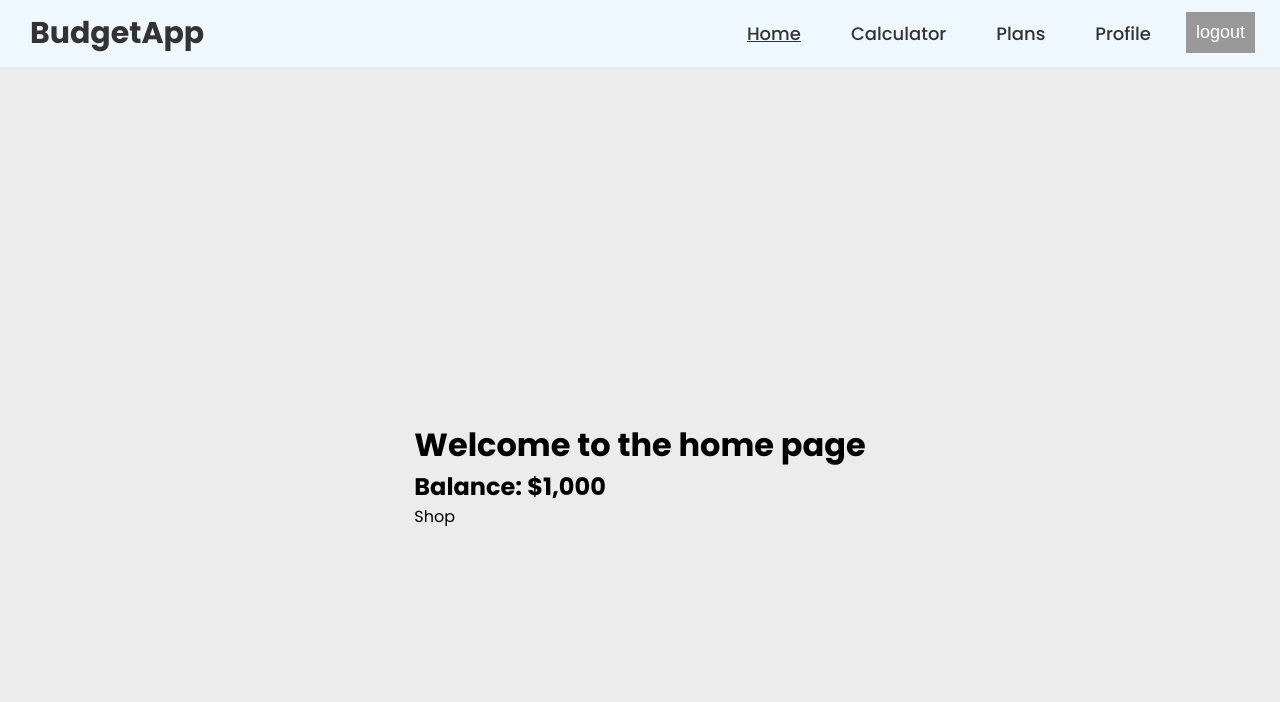
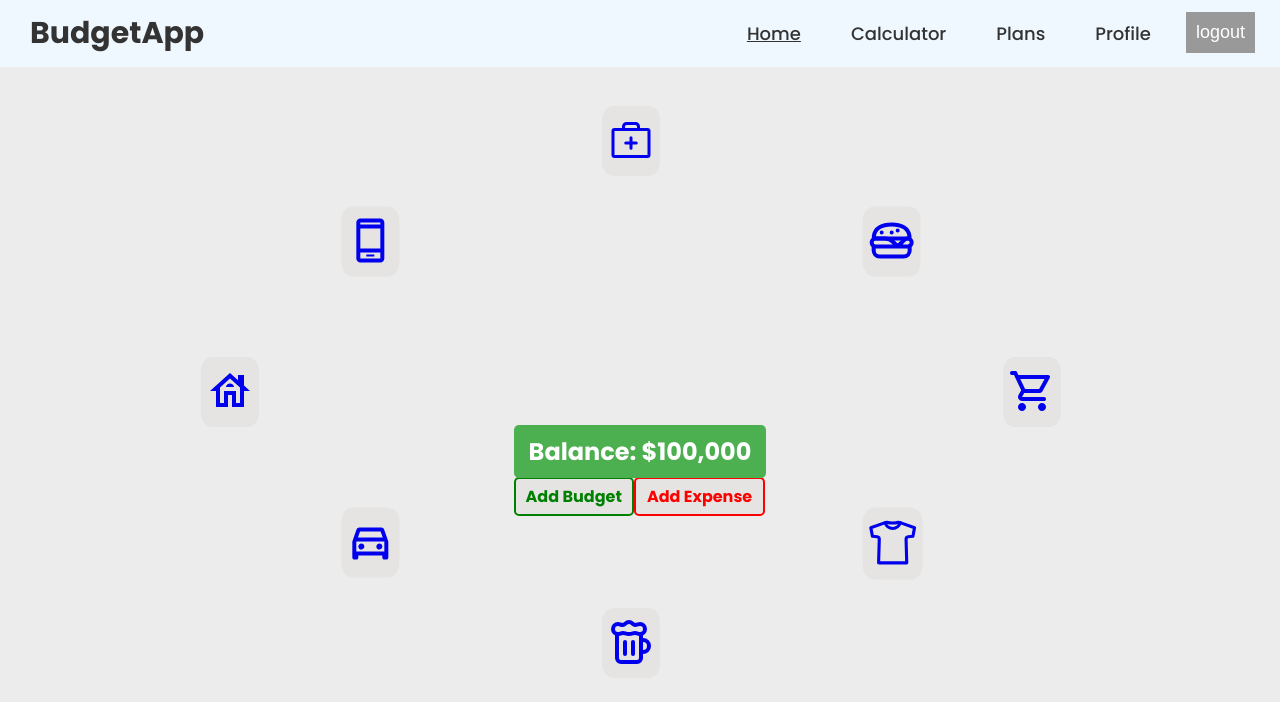
Before and after one commit to geoffreyxu/SpendSmart, a React (Create React App) app: page /home in a window 1280 px wide. Shown: the top 702 px of the page. Built offline with nearby package versions, Linux system fonts and the light colour scheme; no server answers.

Commit message:
Added Spending categories and Budget buttons

```diff
--- a/src/components/header/Header.js
+++ b/src/components/header/Header.js
@@ -26,9 +26,7 @@ const Header = () => {
 
             <Link
                className="logo"
-               to="/home"
-
-            >
+               to="/home">
                BudgetApp
             </Link>
          </div>
--- a/src/components/home/Home.css
+++ b/src/components/home/Home.css
@@ -8,7 +8,7 @@
     left: 0;
     width: 100%;
     text-decoration: none;
-z-index: 10000000;
+    z-index: 100000;
 }
 
 .logo {
@@ -18,7 +18,6 @@ z-index: 10000000;
     display: block;
     text-decoration: none;
     color: #333;
-
 }
 
 .link {
@@ -56,14 +55,145 @@ z-index: 10000000;
 ;    }
 
 .balance-box {
+    position: relative;
     background-color: #4CAF50;
     color: white;
-    padding: 20px;
+    padding: 10px 15px;
+    border-radius: 5px;
+    z-index: 1;
+    text-decoration: none;
+    cursor: pointer;
+  }
+.add-balance {
+  position: relative;
+  background-color: #E5E4E2;
+  color: green;
+  padding: 5px 10px;
+  border-radius: 5px;
+  text-decoration: none;
+  cursor: pointer;
+  display: inline-block;
+  border-color: green;
+  border-style: solid;
+  border-width: 2px;
+}
+.add-expense {
+  position: relative;
+  background-color: #E5E4E2;
+  color: red;
+  padding: 5px 11px;
+  border-radius: 5px;
+  text-decoration: none;
+  cursor: pointer;
+  display: inline-block;
+  border-color: red;
+  border-style: solid;
+  border-width: 2px;
+  margin-top: 8px;
+}
+
+
+
+
+
+/*.icon {
+    background-color: #E5E4E2;
+    color: white;
+    width: 50px;
+    height: 50px;
+    padding: 10px 5px;
     border-radius: 5px;
     position: relative;
-    z-index: 3;
+    z-index: 1;
+    text-decoration: none;
+    text-align:center;
+    cursor: pointer;
+}*/
+
+.menu {
+  width:801px;
+  height:501px;
+  position:relative;
+  margin:100px;
+}
+
+.icon {
+  display:block;
+  position:absolute;
+  top:51%;
+  left:51%;
+  padding: 10px 5px 2px;
+  margin:-51px;
+  background-color: #E5E4E2;
+  border-radius: 20%;
+  text-decoration: none;
+  justify-content:center;
+  line-height: 30px;
+}
+
+.deg-0 {
+  transform:translate(401px)
+}
+
+.deg-45 {
+  transform:rotate(30deg) translate(301px) rotate(-30deg);
+}
+
+.deg-90 {
+  transform:rotate(90deg) translate(251px) rotate(-90deg);
+}
+
+.deg-135 {
+  transform:rotate(150deg) translate(301px) rotate(-150deg);
+}
+
+.deg-180 {
+  transform:rotate(180deg) translate(401px) rotate(-180deg);
+}
+
+.deg-225 {
+  transform:rotate(210deg) translate(301px) rotate(-210deg);
+}
+
+.deg-270 {
+  transform:rotate(270deg) translate(251px) rotate(-270deg);
+}
+
+.deg-315 {
+  transform:rotate(330deg) translate(301px) rotate(-330deg);
+}
+/*.icon:nth-child(Shopping) {
+    transform: rotate(0deg) translate(150px) rotate(0deg);
   }
 
+
+.icon:nth-child(2) {
+    transform: rotate(72deg) translate(150px) rotate(-72deg);
+  }
+
+.icon:nth-child(3) {
+    transform: rotate(144deg) translate(150px) rotate(-144deg);
+  }
+
+.icon:nth-child(4) {
+    transform: rotate(216deg) translate(150px) rotate(-216deg);
+  }
+
+.icon:nth-child(5) {
+    transform: rotate(288deg) translate(150px) rotate(-288deg);
+  }
+
+.icon:nth-child(Medical) {
+    transform: rotate(144deg) translate(150px) rotate(-144deg);
+  }
+
+.icon:nth-child(7) {
+    transform: rotate(216deg) translate(150px) rotate(-216deg);
+  }
+
+.icon:nth-child(Miscellaneous) {
+    transform: rotate(288deg) translate(150px) rotate(-288deg);
+  }*/
 /*body{
   background-color: hsl(176, 80%, 30%);
   padding: 0px;
--- a/src/components/home/Home.js
+++ b/src/components/home/Home.js
@@ -1,8 +1,8 @@
 import React from 'react'
 import './Home.css'
+import Header from '../header/Header'
 import { useAuth } from '../../context/UserAuthContext'
 import { Link, useNavigate } from "react-router-dom"
-import Header from '../header/Header'
 
 const Home = () => {
 
@@ -11,32 +11,143 @@ const Home = () => {
 
   const Balance = () => {
     return (
-      <section classname="balance">
-        <div classname="balance-box">
-          <h2>Balance: $1,000</h2>
+      <section className="balance">
+          <h2>
+            <Link
+               className="balance-box"
+               to="/profile">
+               Balance: $100,000
+            </Link>
+         </h2>
+        <div>
+          <h4>
+            <Link
+               className="add-balance"
+               to="/profile">
+               Add Budget
+            </Link>
+            <Link
+               className="add-expense"
+               to="/profile">
+               Add Expense
+            </Link>
+          </h4>
         </div>
       </section>
     );
   }
-  const Icons = () => {
+  const Menu = () => {
     return (
-      <section className="icons">
-        <div className="icon">
-          <i className="fas fa-shopping-cart"></i>
-          <p>Shop</p>
-        </div>
-      </section>
+    <div>
+      <Link
+         className="icon deg-0"
+         to="/profile">
+         <svg xmlns="http://www.w3.org/2000/svg"
+         width="48"
+         height="48"
+         viewBox="0 0 24 24">
+         <path fill="currentColor" d="M7 22q-.825 0-1.413-.588T5 20q0-.825.588-1.413T7 18q.825 0 1.413.588T9 20q0 .825-.588 1.413T7 22Zm10 0q-.825 0-1.413-.588T15 20q0-.825.588-1.413T17 18q.825 0 1.413.588T19 20q0 .825-.588 1.413T17 22ZM6.15 6l2.4 5h7l2.75-5H6.15ZM7 17q-1.125 0-1.7-.988t-.05-1.962L6.6 11.6L3 4H1.975q-.425 0-.7-.288T1 3q0-.425.288-.713T2 2h1.625q.275 0 .525.15t.375.425L5.2 4h14.75q.675 0 .925.5t-.025 1.05l-3.55 6.4q-.275.5-.725.775T15.55 13H8.1L7 15h11.025q.425 0 .7.288T19 16q0 .425-.288.713T18 17H7Zm1.55-6h7h-7Z"/>
+         </svg>
+      </Link>
+      <Link
+         className="icon deg-45"
+         to="/profile">
+         <svg xmlns="http://www.w3.org/2000/svg"
+         width="50"
+         height="50"
+         viewBox="0 0 512 512">
+         <path fill="none" stroke="currentColor" stroke-linecap="round" stroke-linejoin="round" stroke-width="32" d="M314.56 48s-22.78 8-58.56 8s-58.56-8-58.56-8a31.94 31.94 0 0 0-10.57 1.8L32 104l16.63 88l48.88 5.52a24 24 0 0 1 21.29 24.58L112 464h288l-6.8-241.9a24 24 0 0 1 21.29-24.58l48.88-5.52L480 104L325.13 49.8a31.94 31.94 0 0 0-10.57-1.8Z"/><path fill="none" stroke="currentColor" stroke-linecap="round" stroke-linejoin="round" stroke-width="32" d="M333.31 52.66a80 80 0 0 1-154.62 0"/>
+         </svg>
+      </Link>
+      <Link
+         className="icon deg-90"
+         to="/profile">
+         <svg xmlns="http://www.w3.org/2000/svg"
+         width="48"
+         height="48"
+         viewBox="0 0 24 24">
+          <g fill="none" stroke="currentColor" stroke-linecap="round" stroke-linejoin="round" stroke-width="2"><path d="M17 11h1a3 3 0 0 1 0 6h-1m-8-5v6m4-6v6m1-10.5c-1 0-1.44.5-3 .5s-2-.5-3-.5s-1.72.5-2.5.5a2.5 2.5 0 0 1 0-5c.78 0 1.57.5 2.5.5S9.44 2 11 2s2 1.5 3 1.5s1.72-.5 2.5-.5a2.5 2.5 0 0 1 0 5c-.78 0-1.5-.5-2.5-.5Z"/><path d="M5 8v12a2 2 0 0 0 2 2h8a2 2 0 0 0 2-2V8"/></g>
+         </svg>
+      </Link>
+      <Link
+         className="icon deg-135"
+         to="/profile">
+         <svg xmlns="http://www.w3.org/2000/svg"
+         width="48"
+         height="48"
+         viewBox="0 0 24 24">
+         <path fill="currentColor" d="M6 19v1q0 .425-.288.713T5 21H4q-.425 0-.713-.288T3 20v-8l2.1-6q.15-.45.537-.725T6.5 5h11q.475 0 .863.275T18.9 6l2.1 6v8q0 .425-.287.713T20 21h-1q-.425 0-.713-.288T18 20v-1H6Zm-.2-9h12.4l-1.05-3H6.85L5.8 10ZM5 12v5v-5Zm2.5 4q.625 0 1.063-.438T9 14.5q0-.625-.438-1.063T7.5 13q-.625 0-1.063.438T6 14.5q0 .625.438 1.063T7.5 16Zm9 0q.625 0 1.063-.438T18 14.5q0-.625-.438-1.063T16.5 13q-.625 0-1.063.438T15 14.5q0 .625.438 1.063T16.5 16ZM5 17h14v-5H5v5Z"/>
+         </svg>
+      </Link>
+      <Link
+         className="icon deg-180"
+         to="/profile">
+         <svg xmlns="http://www.w3.org/2000/svg"
+         width="48"
+         height="48"
+         viewBox="0 0 24 24">
+         <path fill="currentColor" d="M5 20v-8H2l10-9l4 3.6V4h3v5.3l3 2.7h-3v8h-6v-6h-2v6Zm2-2h2v-6h6v6h2v-7.8l-5-4.5l-5 4.5Zm2-6h6h-6Zm1-1.975h4q0-.8-.6-1.313Q12.8 8.2 12 8.2q-.8 0-1.4.512q-.6.513-.6 1.313Z"/>
+         </svg>
+      </Link>
+      <Link
+         className="icon deg-225"
+         to="/profile">
+         <svg xmlns="http://www.w3.org/2000/svg"
+         width="48"
+         height="48"
+         viewBox="0 0 24 24">
+          <path fill="currentColor" d="M10 20h4v-1h-4v1Zm-3 3q-.825 0-1.413-.588T5 21V3q0-.825.588-1.413T7 1h10q.825 0 1.413.588T19 3v18q0 .825-.588 1.413T17 23H7Zm0-5v3h10v-3H7Zm0-2h10V6H7v10ZM7 4h10V3H7v1Zm0 14v3v-3ZM7 4V3v1Z"/>
+         </svg>
+      </Link>
+      <Link
+         className="icon deg-270"
+         to="/profile">
+         <svg xmlns="http://www.w3.org/2000/svg"
+         width="48"
+         height="48"
+         viewBox="0 0 256 256">
+         <path fill="currentColor" d="M216 64h-40v-8a24.1 24.1 0 0 0-24-24h-48a24.1 24.1 0 0 0-24 24v8H40a16 16 0 0 0-16 16v128a16 16 0 0 0 16 16h176a16 16 0 0 0 16-16V80a16 16 0 0 0-16-16ZM96 56a8 8 0 0 1 8-8h48a8 8 0 0 1 8 8v8H96Zm120 152H40V80h176v128Zm-52-64a8 8 0 0 1-8 8h-20v20a8 8 0 0 1-16 0v-20h-20a8 8 0 0 1 0-16h20v-20a8 8 0 0 1 16 0v20h20a8 8 0 0 1 8 8Z"/>
+         </svg>
+      </Link>
+      <Link
+         className="icon deg-315"
+         to="/profile">
+         <svg xmlns="http://www.w3.org/2000/svg"
+         width="48"
+         height="48"
+         viewBox="0 0 24 24">
+          <g fill="none" stroke="currentColor" stroke-linecap="round" stroke-linejoin="round" stroke-width="2"><path d="m15 15l3.379-3.379a2.121 2.121 0 0 1 1.5-.621H20a2 2 0 0 1 2 2v0a2 2 0 0 1-2 2H4a2 2 0 0 1-2-2v0a2 2 0 0 1 2-2h4.515a6 6 0 0 1 4.242 1.757L15 15zM3 15h18v2a3 3 0 0 1-3 3H6a3 3 0 0 1-3-3v-2z"/><path d="M12 4c-4.623 0-8.432 1.756-8.942 6c-.066.55.39 1 .942 1h16c.552 0 1.008-.45.942-1c-.51-4.244-4.319-6-8.942-6zM7.001 8H7m8.001-1H15m-2.999 1H12"/></g>
+         </svg>
+      </Link>
+    </div>
     );
   };
-
+/*          <i className="fas fa-cart"></i>
+          <p>Shopping</p>
+          <i className="fas fa-clothes"></i>
+          <p>Clothing</p>
+          <i className="fas fa-food"></i>
+          <p>Food</p>
+          <i className="fas fa-beer"></i>
+          <p>Entertainment</p>
+          <i className="fas fa-car"></i>
+          <p>Car</p>
+          <i className="fas fa-home"></i>
+          <p>Home</p>
+          <i className="fas fa-phone"></i>
+          <p>Phone</p>
+          <i className="fas fa-thermometer"></i>
+          <p>Medical</p>
+          <i className="fas fa-thermometer"></i>
+          <p>Misc.</p> */
   return (
     <>
-     <Header></Header>
-      <h1>Welcome to the home page</h1>
-      <Balance />
-      <Icons />
+    <Header></Header>
+    <Balance />
+    <Menu />
     </>
   )
 }
 
+
 export default Home
```
